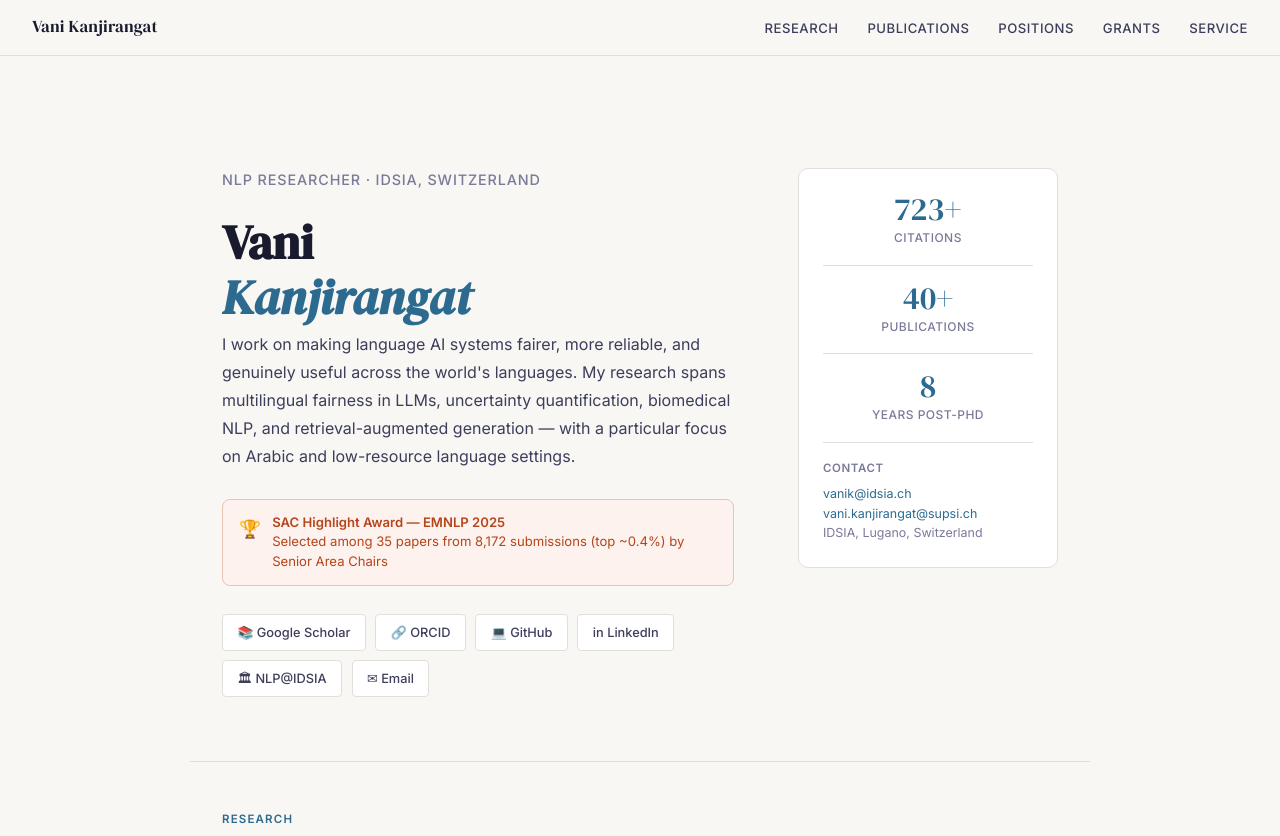
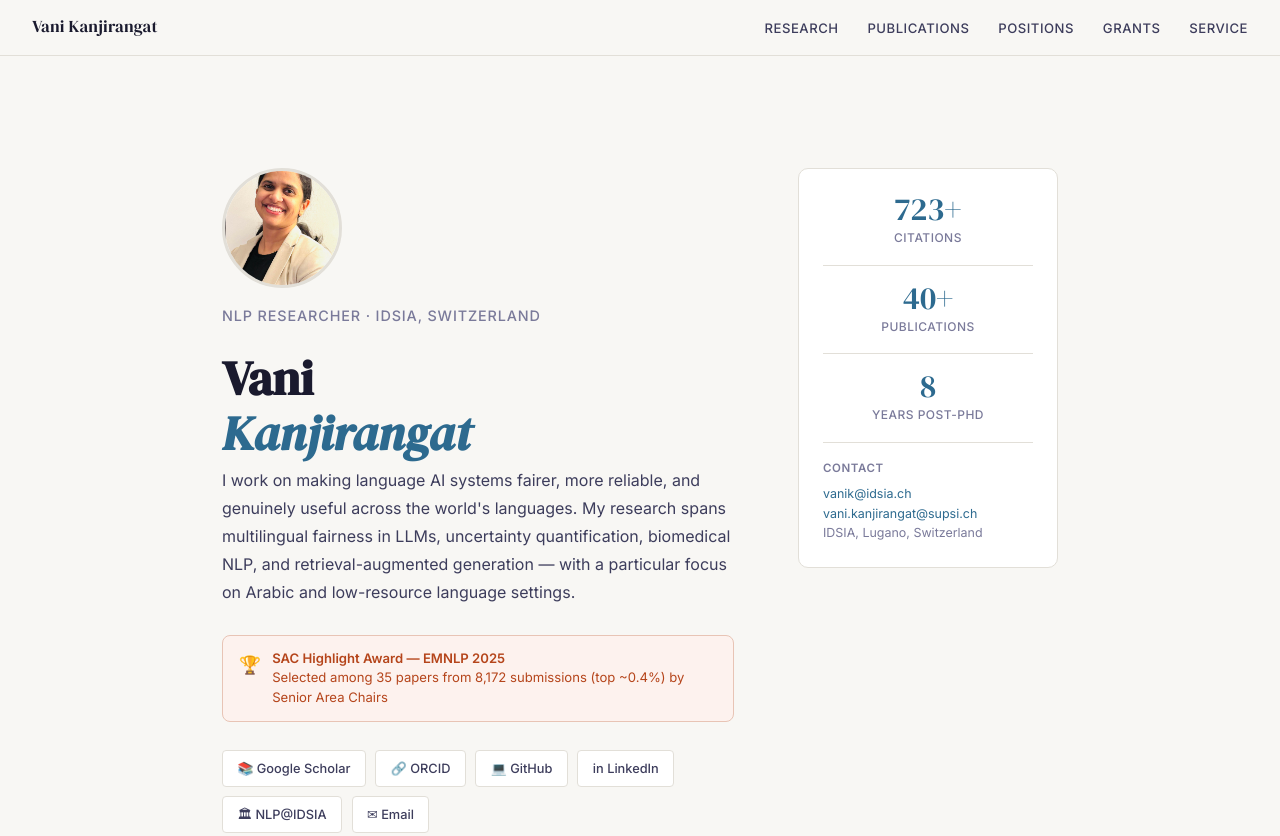
Before and after one commit to vanikanjirangat/vanikanjirangat.github.io, a plain HTML site: page index.html in a window 1280 px wide. Shown: the top 836 px of the page. Drawn offline with Linux system fonts and the light colour scheme.

Commit message:
Update index.html

```diff
--- a/index.html
+++ b/index.html
@@ -282,6 +282,7 @@
 <!-- HERO -->
 <div class="hero" style="margin-top: calc(56px + 2rem);">
   <div class="hero-text">
+    <img src="VK_photo.jpg" alt="Vani Kanjirangat" style="width:120px; height:120px; border-radius:50%; object-fit:cover; border:3px solid var(--border); margin-bottom:1rem; display:block;">
     <p class="hero-role">NLP Researcher · IDSIA, Switzerland</p>
     <h1>Vani<br><em>Kanjirangat</em></h1>
 
```
